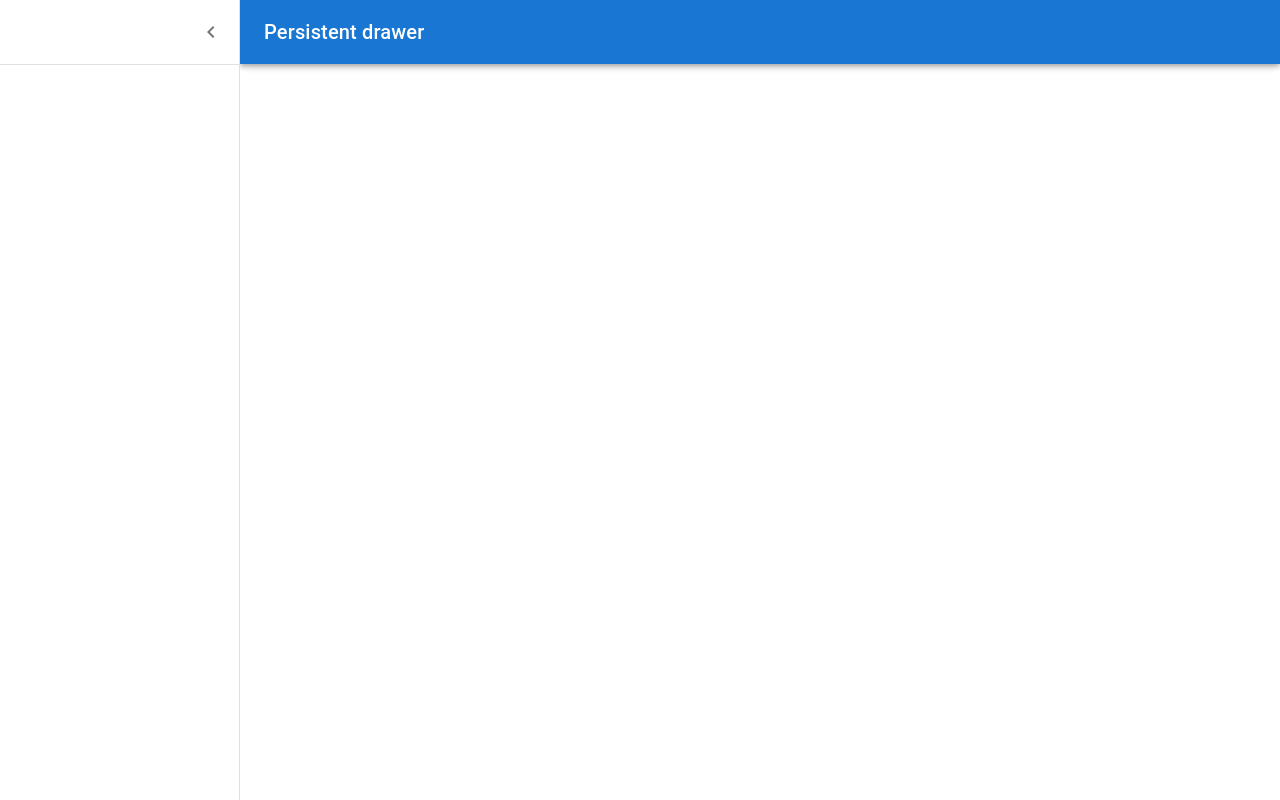
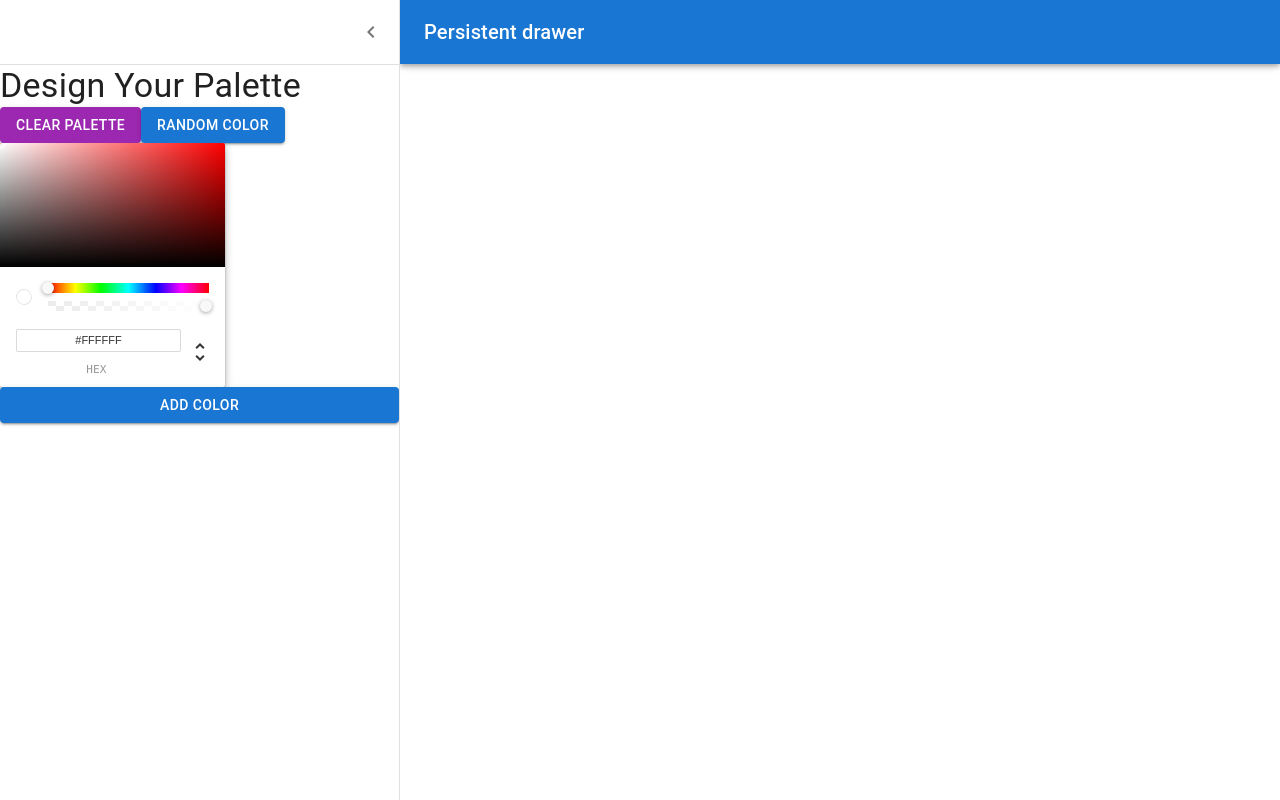
Before and after one commit to jatin-vashisht/My-Color-App, a React (Create React App) app: page /palette/new in a window 1280 px wide. Both pictures are taken after a click on the button "open drawer". Built offline with nearby package versions, Linux system fonts and the light colour scheme.

Commit message:
Added ChromePicker and Buttons to NewPaletteForm

```diff
--- a/package.json
+++ b/package.json
@@ -13,10 +13,12 @@
     "chroma-js": "^2.4.2",
     "rc-slider": "^10.2.1",
     "react": "^18.2.0",
+    "react-color": "^2.19.3",
     "react-copy-to-clipboard": "^5.1.0",
     "react-dom": "^18.2.0",
     "react-router-dom": "^6.15.0",
     "react-scripts": "5.0.1",
+    "rgb-hex": "^4.1.0",
     "tss-react": "^4.9.0",
     "web-vitals": "^2.1.4"
   },
--- a/src/NewPaletteForm.js
+++ b/src/NewPaletteForm.js
@@ -1,4 +1,5 @@
-import React from 'react'
+'use strict'
+import React, {useState} from 'react'
 import { styled, useTheme } from '@mui/material/styles';
 import Box from '@mui/material/Box';
 import Drawer from '@mui/material/Drawer';
@@ -8,11 +9,14 @@
 import Typography from '@mui/material/Typography';
 import Divider from '@mui/material/Divider';
 import IconButton from '@mui/material/IconButton';
+import Button from '@mui/material/Button';
 import MenuIcon from '@mui/icons-material/Menu';
 import ChevronLeftIcon from '@mui/icons-material/ChevronLeft';
+import { ChromePicker } from 'react-color'
+import rgbHex from "rgb-hex";
 
 
-const drawerWidth = 240;
+const drawerWidth = 400;
 
 const Main = styled('main', { shouldForwardProp: (prop) => prop !== 'open' })(
   ({ theme, open }) => ({
@@ -33,14 +37,12 @@
   }),
 );
 
-const AppBar = styled(MuiAppBar, {
-  shouldForwardProp: (prop) => prop !== 'open',
-})(({ theme, open }) => ({
+const AppBar = styled(MuiAppBar, { shouldForwardProp: (prop) => prop !== 'open', })(
+  ({ theme, open }) => ({
   transition: theme.transitions.create(['margin', 'width'], {
     easing: theme.transitions.easing.sharp,
     duration: theme.transitions.duration.leavingScreen,
-  }),
-  ...(open && {
+  }),...(open && {
     width: `calc(100% - ${drawerWidth}px)`,
     marginLeft: `${drawerWidth}px`,
     transition: theme.transitions.create(['margin', 'width'], {
@@ -61,6 +63,7 @@
 
 export default function NewPaletteForm() {
   const theme = useTheme();
+  const [color, setColor] = useState("#fff");
   const [open, setOpen] = React.useState(false);
 
   const handleDrawerOpen = () => {
@@ -109,7 +112,18 @@
           </IconButton>
         </DrawerHeader>
         <Divider />
-
+        <Typography variant='h4'>Design Your Palette</Typography>
+        <div>
+          <Button variant='contained' color='secondary'>Clear Palette</Button>
+          <Button variant='contained' color='primary'>Random Color</Button>
+        </div>
+        <ChromePicker
+          color={color}
+          onChange={c =>
+            setColor("#" + rgbHex(c.rgb.r, c.rgb.g, c.rgb.b, c.rgb.a))
+          }
+        />
+        <Button variant='contained' color='primary'>Add Color</Button>
       </Drawer>
       <Main open={open}>
         <DrawerHeader />
```
Also changed, not shown: 1 other file (tests, documents, lock files or other folders).
